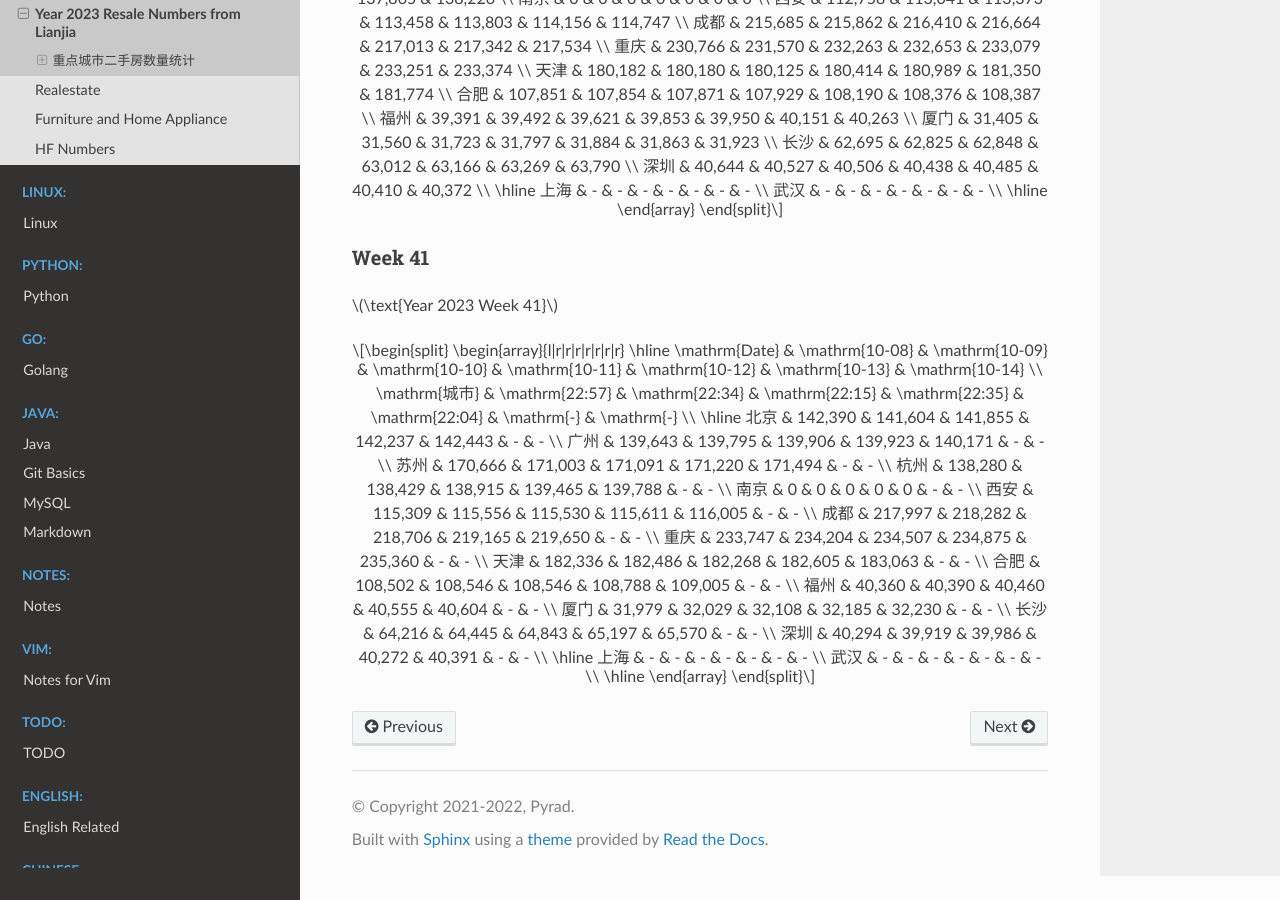
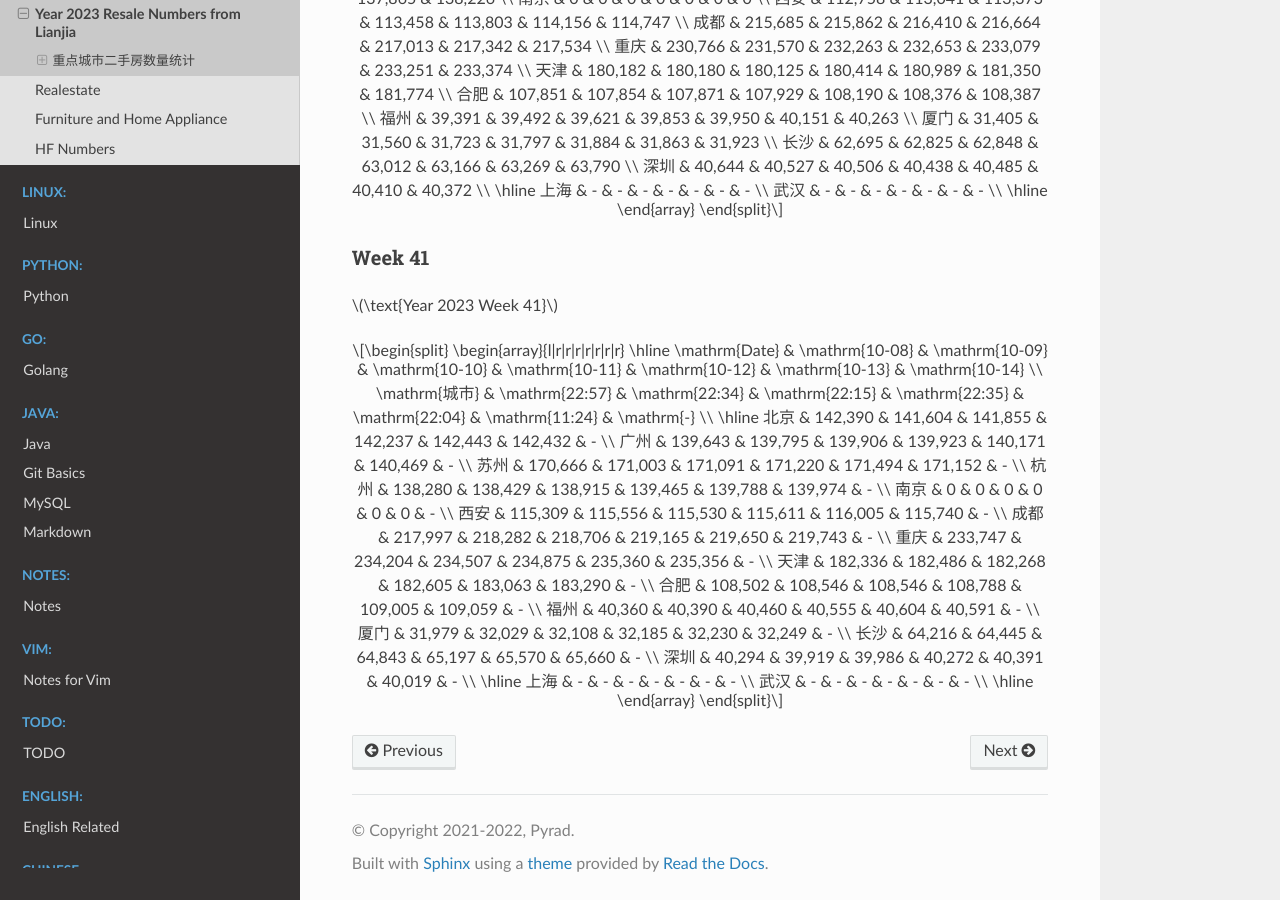
Before and after one commit to Pyrad/pyradnotes, a Sphinx documentation site: the page built from source/RealEstate/resalenumbers2023.md, in a window 1280 px wide and 900 px high, scrolled down 15608 px. Built offline with Sphinx 7.4.7 and the Read the Docs theme 2.0.0, drawn with Linux system fonts in a browser that asks for light colours; a script that is not in the unit is left out.

Commit message:
Realestate Update resale numbers 2023-10-13 11:24

```diff
--- a/source/RealEstate/resalenumbers2023.md
+++ b/source/RealEstate/resalenumbers2023.md
@@ -1026,22 +1026,22 @@ $$
 \begin{array}{l|r|r|r|r|r|r|r}
 \hline
 \mathrm{Date} & \mathrm{10-08} & \mathrm{10-09} & \mathrm{10-10} & \mathrm{10-11} & \mathrm{10-12} & \mathrm{10-13} & \mathrm{10-14} \\
-\mathrm{城市} & \mathrm{22:57} & \mathrm{22:34} & \mathrm{22:15} & \mathrm{22:35} & \mathrm{22:04} & \mathrm{-} & \mathrm{-} \\
+\mathrm{城市} & \mathrm{22:57} & \mathrm{22:34} & \mathrm{22:15} & \mathrm{22:35} & \mathrm{22:04} & \mathrm{11:24} & \mathrm{-} \\
 \hline
-北京 & 142,390 & 141,604 & 141,855 & 142,237 & 142,443 & - & - \\
-广州 & 139,643 & 139,795 & 139,906 & 139,923 & 140,171 & - & - \\
-苏州 & 170,666 & 171,003 & 171,091 & 171,220 & 171,494 & - & - \\
-杭州 & 138,280 & 138,429 & 138,915 & 139,465 & 139,788 & - & - \\
-南京 & 0 & 0 & 0 & 0 & 0 & - & - \\
-西安 & 115,309 & 115,556 & 115,530 & 115,611 & 116,005 & - & - \\
-成都 & 217,997 & 218,282 & 218,706 & 219,165 & 219,650 & - & - \\
-重庆 & 233,747 & 234,204 & 234,507 & 234,875 & 235,360 & - & - \\
-天津 & 182,336 & 182,486 & 182,268 & 182,605 & 183,063 & - & - \\
-合肥 & 108,502 & 108,546 & 108,546 & 108,788 & 109,005 & - & - \\
-福州 & 40,360 & 40,390 & 40,460 & 40,555 & 40,604 & - & - \\
-厦门 & 31,979 & 32,029 & 32,108 & 32,185 & 32,230 & - & - \\
-长沙 & 64,216 & 64,445 & 64,843 & 65,197 & 65,570 & - & - \\
-深圳 & 40,294 & 39,919 & 39,986 & 40,272 & 40,391 & - & - \\
+北京 & 142,390 & 141,604 & 141,855 & 142,237 & 142,443 & 142,432 & - \\
+广州 & 139,643 & 139,795 & 139,906 & 139,923 & 140,171 & 140,469 & - \\
+苏州 & 170,666 & 171,003 & 171,091 & 171,220 & 171,494 & 171,152 & - \\
+杭州 & 138,280 & 138,429 & 138,915 & 139,465 & 139,788 & 139,974 & - \\
+南京 & 0 & 0 & 0 & 0 & 0 & 0 & - \\
+西安 & 115,309 & 115,556 & 115,530 & 115,611 & 116,005 & 115,740 & - \\
+成都 & 217,997 & 218,282 & 218,706 & 219,165 & 219,650 & 219,743 & - \\
+重庆 & 233,747 & 234,204 & 234,507 & 234,875 & 235,360 & 235,356 & - \\
+天津 & 182,336 & 182,486 & 182,268 & 182,605 & 183,063 & 183,290 & - \\
+合肥 & 108,502 & 108,546 & 108,546 & 108,788 & 109,005 & 109,059 & - \\
+福州 & 40,360 & 40,390 & 40,460 & 40,555 & 40,604 & 40,591 & - \\
+厦门 & 31,979 & 32,029 & 32,108 & 32,185 & 32,230 & 32,249 & - \\
+长沙 & 64,216 & 64,445 & 64,843 & 65,197 & 65,570 & 65,660 & - \\
+深圳 & 40,294 & 39,919 & 39,986 & 40,272 & 40,391 & 40,019 & - \\
 \hline
 上海 & - & - & - & - & - & - & - \\
 武汉 & - & - & - & - & - & - & - \\
```
Also changed, not shown: 1 other file.
